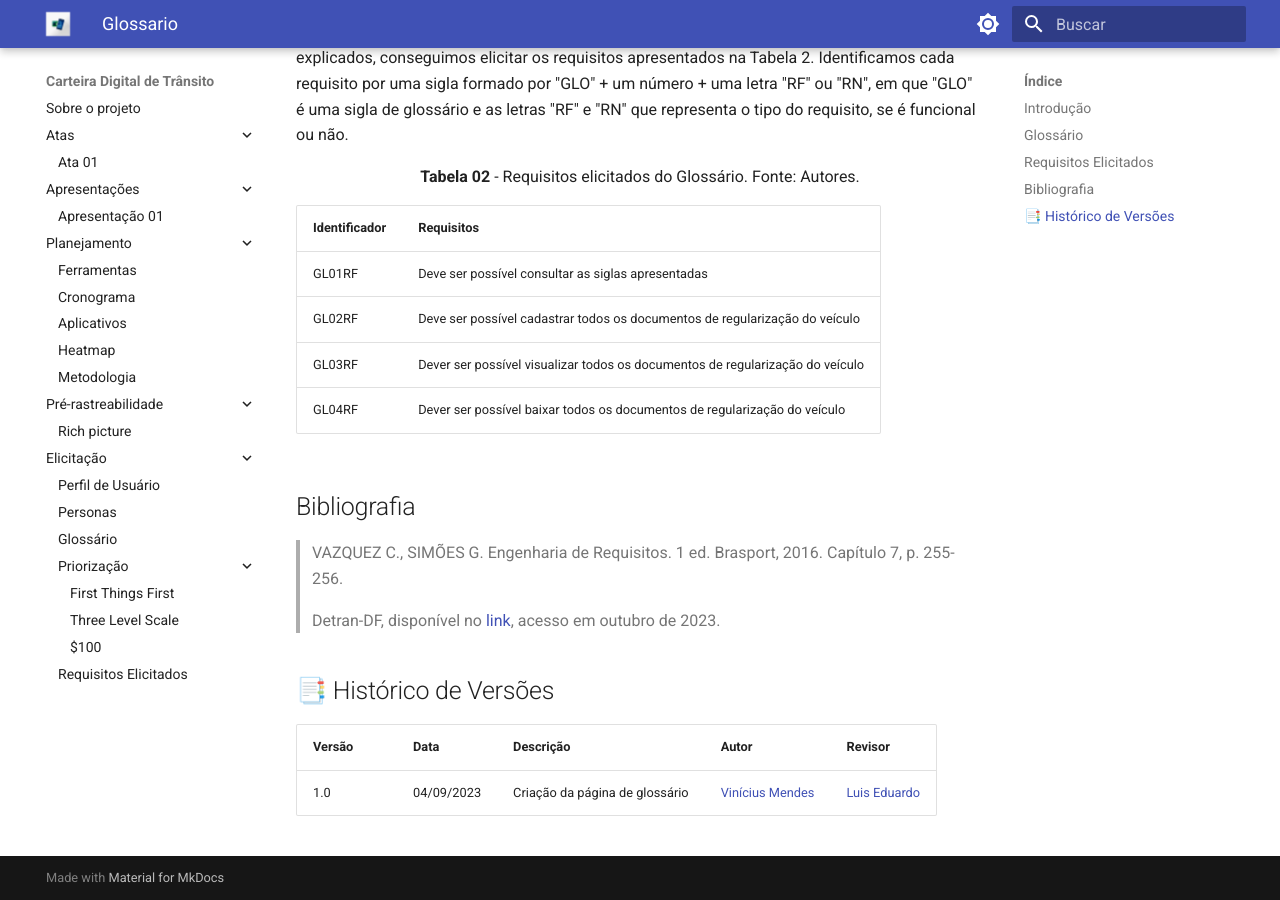
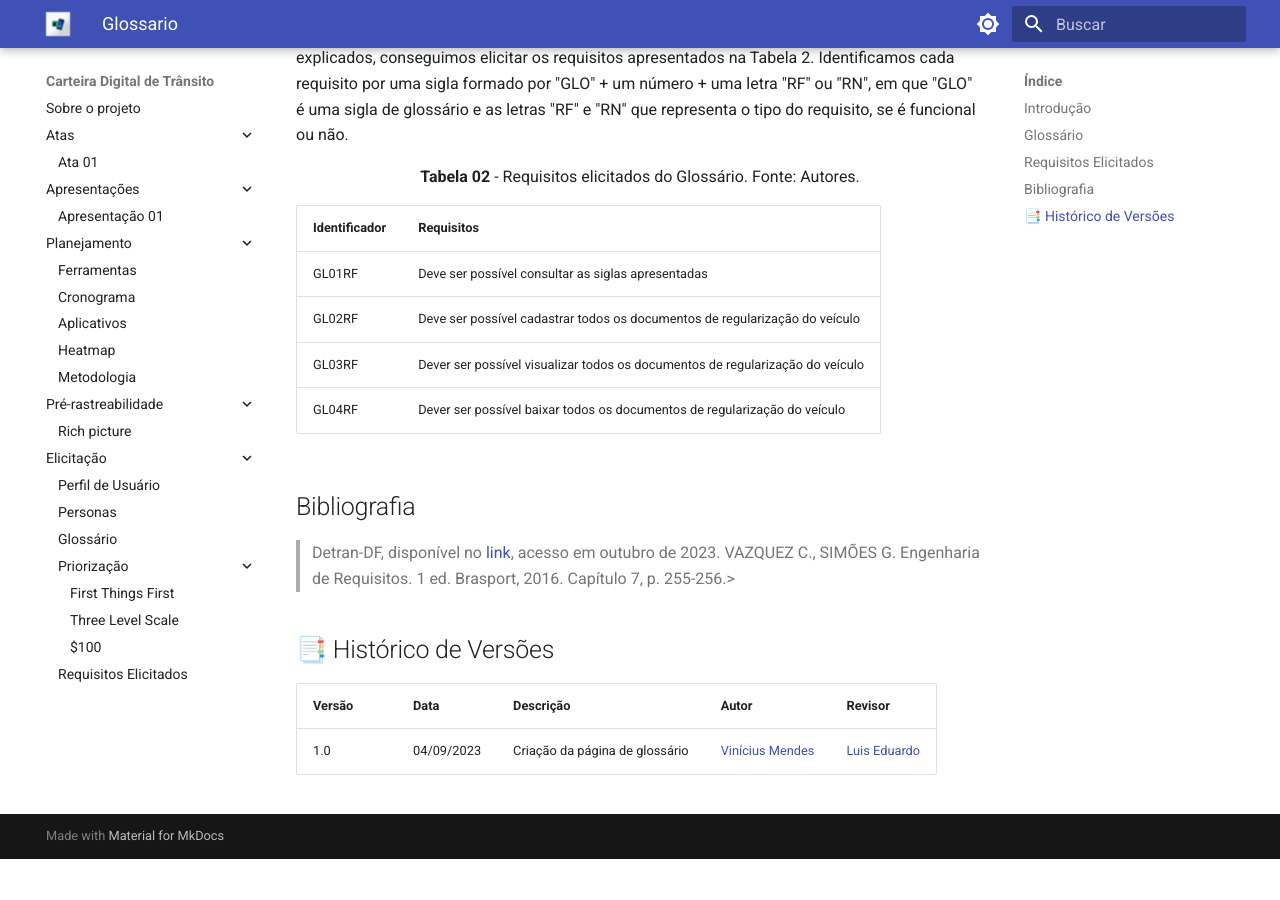
Before and after one commit to Requisitos-de-Software/2023.2-Carteira_Digital_de_Transito, an MkDocs documentation site: the page built from docs/elicitação/glossario.md, in a window 1280 px wide and 900 px high, scrolled down 1662 px. Built offline with MkDocs 1.6.1 and Material for MkDocs 9.7.7, drawn with Linux system fonts in a browser that asks for light colours; after the commit the page ends 2521 px from its top, so only the background shows below that.

```diff
--- a/docs/elicitação/glossario.md
+++ b/docs/elicitação/glossario.md
@@ -44,9 +44,9 @@ Seguido o estudo dos termos e do contexto em que os termos e que citamos na Tabe
 |GL04RF| Dever ser possível baixar todos os documentos de regularização do veículo|
 
 ## Bibliografia
-> VAZQUEZ C., SIMÕES G.  Engenharia de Requisitos. 1 ed. Brasport, 2016. Capítulo 7, p. 255-256.
->
+
 > Detran-DF, disponível no [link](https://www.detran.df.gov.br/), acesso em outubro de 2023.
+> VAZQUEZ C., SIMÕES G.  Engenharia de Requisitos. 1 ed. Brasport, 2016. Capítulo 7, p. 255-256.>
 
 ## 📑 Histórico de Versões
 | **Versão**   |   **Data**   | **Descrição** | **Autor** | **Revisor** |
```
